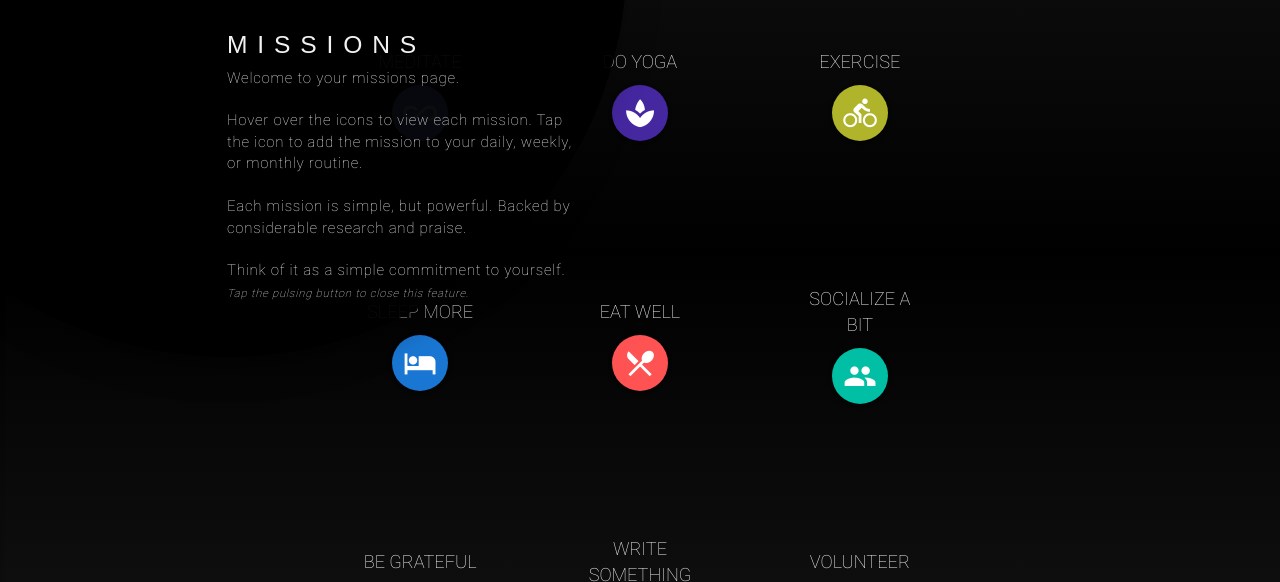
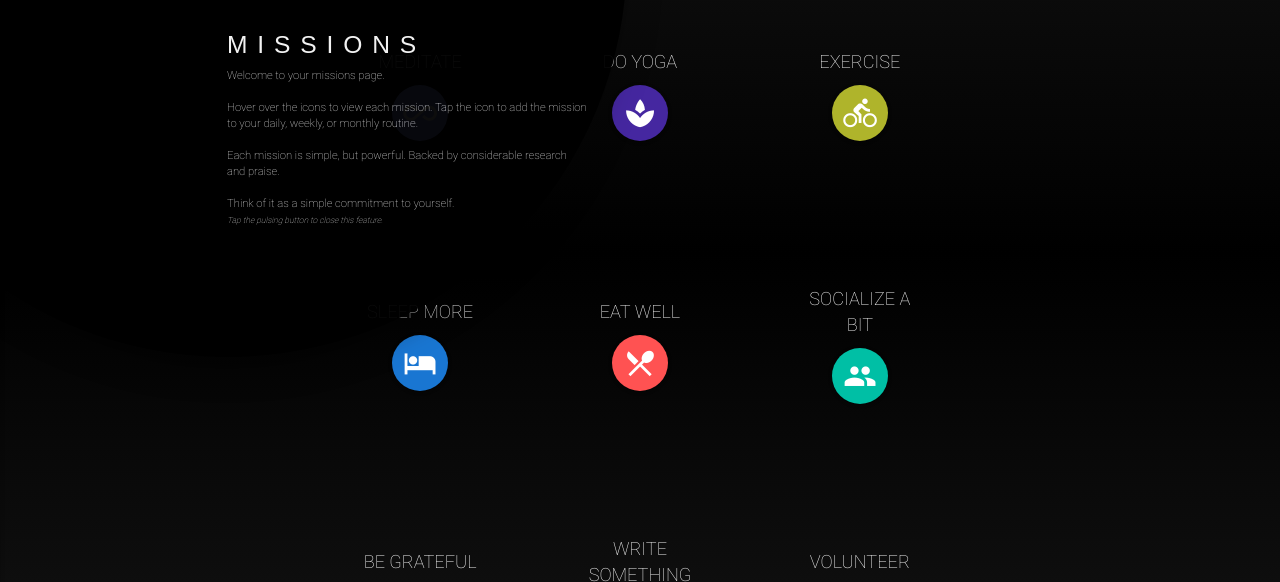
Before and after one commit to mood-in-pixels/Nebula, a website: page public/missions/missions.html in a window 1280 px wide. Both pictures are taken after a click on the link "info". Shown: the part 147-729 px from the top of the page. Drawn offline with nearby package versions, Linux system fonts and the light colour scheme; no server answers; a web font is replaced by a local one.

Commit message:
Mission isntruction font size fix

```diff
--- a/public/missions/missions.html
+++ b/public/missions/missions.html
@@ -73,13 +73,13 @@
     <div class="tap-target-content">
       <!-- Tap Target Content -->
         <h5>MISSIONS</h5>
-        <p>Welcome to your missions page.<br>
+        <small><p>Welcome to your missions page.<br>
         <br>
         Hover over the icons to view each mission. Tap the icon to add the mission to your daily, weekly, or monthly routine.<br>
         <br>
         Each mission is simple, but powerful. Backed by considerable research and praise.<br>
         <br>
-        Think of it as a simple commitment to yourself.<br><em><small>Tap the pulsing button to close this feature.</small></em></p>
+        Think of it as a simple commitment to yourself.<br><em><small>Tap the pulsing button to close this feature.</small></em></p></small>
       </div>
     </div>
   </div>
```
